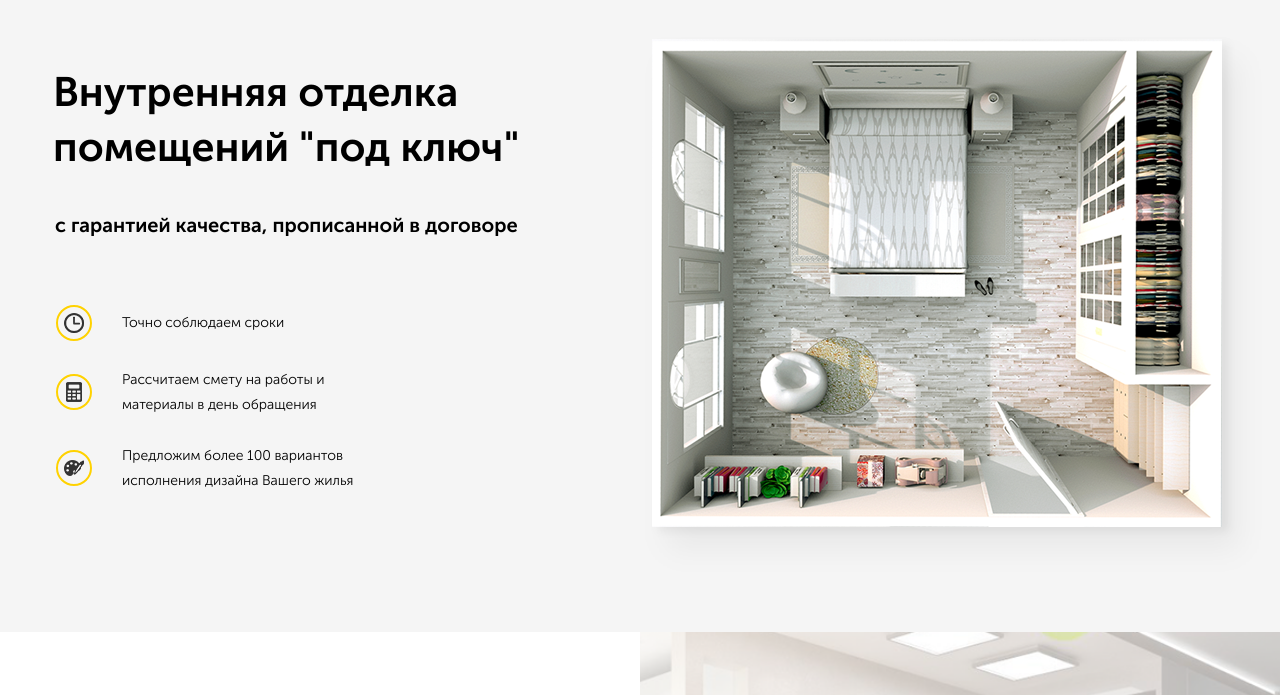
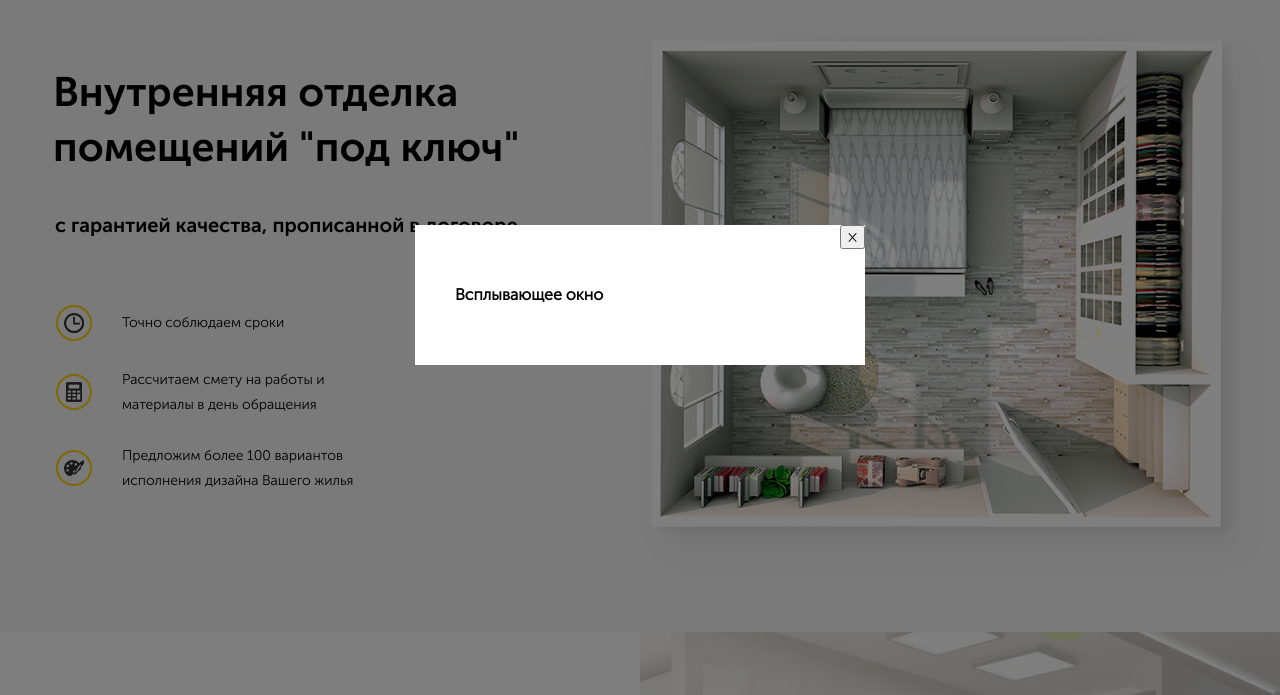
Before and after one commit to lllena/homeworks, a plain HTML site: page practice/index.html in a window 1280 px wide. Both pictures are taken after a click on the button "Перезвоните мне". Shown: the part 105-800 px from the top of the page. Drawn offline with Linux system fonts and the light colour scheme.

Commit message:
добавила js

```diff
--- a/practice/index.html
+++ b/practice/index.html
@@ -21,7 +21,7 @@
                         <a href="tel:+7(495)42-251-31" class="navbar__phone">+7 (495) 42-251-31</a>
                     </div>
                     <!-- /.navbar__contacts -->
-                    <button class="button navbar__button">Перезвоните мне</button> <!-- /.button navbar_button -->
+                    <button class="button navbar__button" id="button">Перезвоните мне</button> <!-- /.button navbar_button -->
                 </div>
                 <!-- /.navbar__info -->
             </div>
@@ -90,5 +90,16 @@
             </div>
         </section>
     </main>
+    <div class="modal" id="modal">
+        <div class="modal-dialog">
+            <button class="modal-dialog__close" id="close">&times;</button>
+           <h4 class="modal-dialog__title">Всплывающее окно</h4>
+        </div>
+        <!-- /.modal-dialog -->
+    </div>
+    <!-- /.modal -->
+
+    <script src="src/js/main.js"></script>
+
 </body>
 </html>
--- /dev/null
+++ b/practice/src/js/main.js
@@ -0,0 +1,11 @@
+var button = document.querySelector('#button');
+var modal = document.querySelector('#modal');
+var close = document.querySelector('#close')
+
+button.addEventListener('click', function(){
+modal.classList.add('modal_active');
+});
+
+close.addEventListener('click', function(){
+    modal.classList.remove('modal_active')
+});
--- /dev/null
+++ b/practice/src/sass/blocks/_modal.sass
@@ -0,0 +1,22 @@
+.modal
+    position: fixed
+    left: 0
+    top: 0
+    width: 100%
+    height: 100%
+    background-color: rgba(#000, 0.5)
+    display: none
+    &_active
+        display: flex
+    &-dialog
+        margin: auto
+        max-width: 450px
+        width: 90%
+        min-width: 200px
+        background-color: #ffffff
+        padding: 40px
+        position: relative
+        &__close
+            position: absolute
+            top: 0
+            right: 0
--- a/practice/src/sass/style.sass
+++ b/practice/src/sass/style.sass
@@ -7,3 +7,5 @@
 @import 'blocks/hero'
 /*Стили для блока offer*/
 @import 'blocks/offer'
+/*Стили модального окна*/
+@import 'blocks/modal'
```
Also changed, not shown: practice/src/css/style.css, 1 other file.
